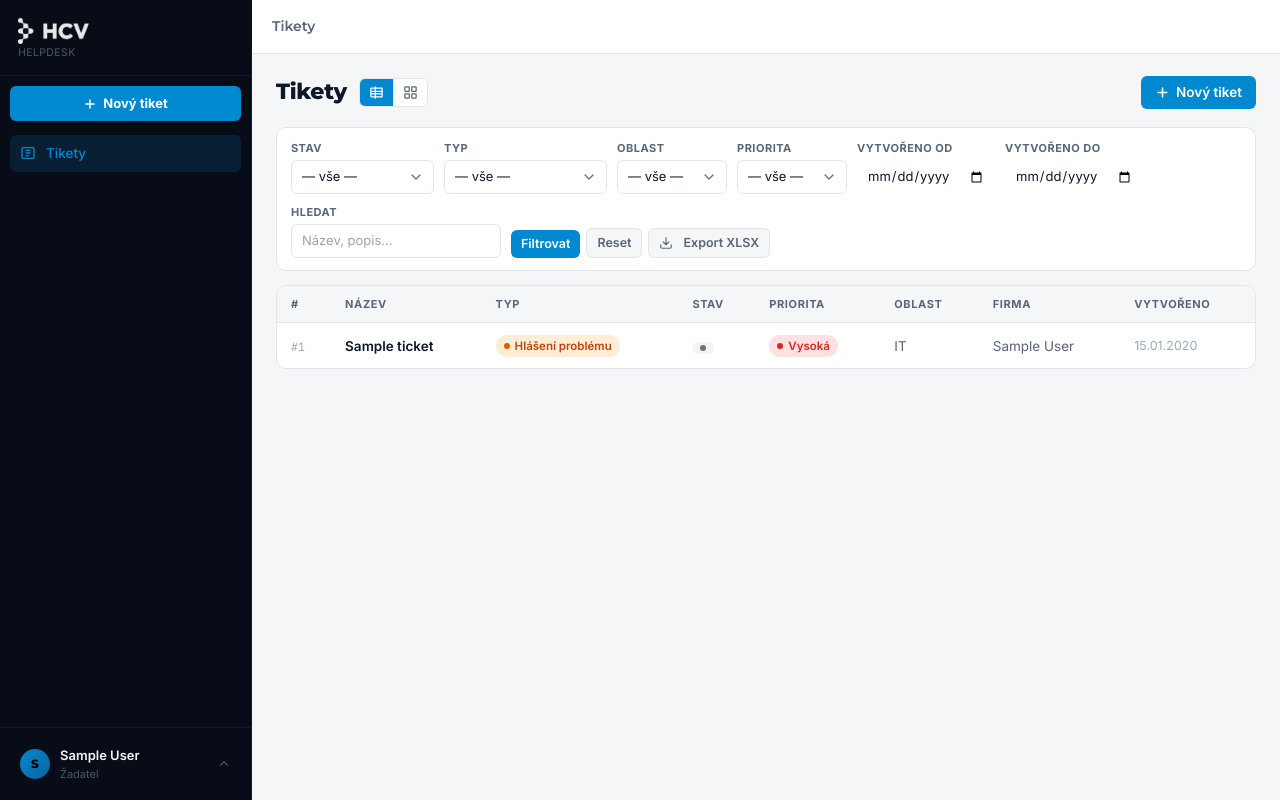
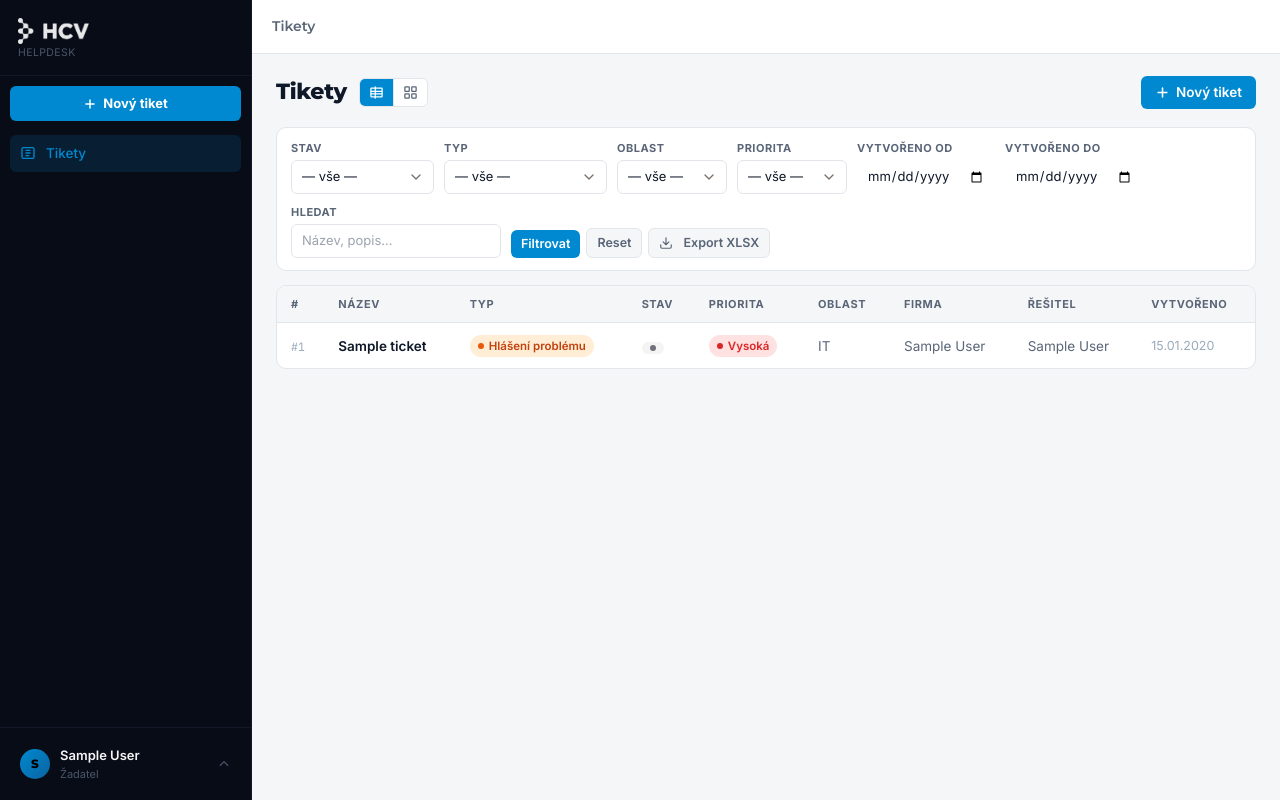
Before and after one commit to TomasHutyra/HCV-Helpdesk, a Django app: page /tickets/ in a window 1280 px wide. Run offline with Django 5.2, Linux system fonts and the light colour scheme; a user stored in the database is signed in; data comes from the database, SQL or seed files in the repository; tables that the repository leaves empty hold one stand-in row (values such as "Sample post"); parts of the project's set-up code (start-up, migrations or seed data) failed here and were passed over; some libraries are stand-ins or nearby versions.

Commit message:
feat: sloupec řešitel ve všech přehledech tiketů
Sloupec „Řešitel" je nyní viditelný pro všechny role (dříve jen správce).
Export XLSX nově vždy obsahuje sloupec Řešitel.
Pohled karet doplněn o jméno řešitele (pokud přiřazen).

Co-Authored-By: Claude Sonnet 4.6 <noreply@anthropic.com>

```diff
--- a/apps/tickets/views.py
+++ b/apps/tickets/views.py
@@ -221,7 +221,7 @@ class TicketExportView(LoginRequiredMixin, View):
         qs = _apply_ticket_filters(qs, request.GET, user)
 
         show_hours = user.has_role(UserRole.MANAGER, UserRole.RESOLVER, UserRole.SALES, UserRole.ADMIN)
-        show_resolver = user.has_role(UserRole.MANAGER, UserRole.ADMIN)
+        show_resolver = True
 
         if show_hours:
             qs = qs.annotate(hours_sum=db_models.Sum('time_logs__hours'))
--- a/templates/tickets/ticket_list.html
+++ b/templates/tickets/ticket_list.html
@@ -96,7 +96,7 @@
           <th>{% trans "Priorita" %}</th>
           <th>{% trans "Oblast" %}</th>
           <th>{% trans "Firma" %}</th>
-          {% if is_manager %}<th>{% trans "Řešitel" %}</th>{% endif %}
+          <th>{% trans "Řešitel" %}</th>
           {% if show_hours %}<th style="text-align:right">{% trans "Hodiny" %}</th>{% endif %}
           <th>{% trans "Vytvořeno" %}</th>
         </tr>
@@ -111,13 +111,13 @@
           <td>{% include 'tickets/partials/priority_badge.html' with ticket=ticket %}</td>
           <td class="ticket-muted">{{ ticket.area.name|default:'—' }}</td>
           <td class="ticket-muted">{{ ticket.company.name }}</td>
-          {% if is_manager %}<td class="ticket-muted">{{ ticket.resolver|default:'—' }}</td>{% endif %}
+          <td class="ticket-muted">{{ ticket.resolver|default:'—' }}</td>
           {% if show_hours %}<td class="ticket-hours">{% if ticket.hours_sum %}{{ ticket.hours_sum }} h{% else %}—{% endif %}</td>{% endif %}
           <td class="ticket-date">{{ ticket.created_at|date:"d.m.Y" }}</td>
         </tr>
         {% empty %}
         <tr>
-          <td colspan="9" style="padding:32px;text-align:center;color:var(--c-text-light);font-size:13.5px">
+          <td colspan="10" style="padding:32px;text-align:center;color:var(--c-text-light);font-size:13.5px">
             {% trans "Žádné tikety neodpovídají filtru." %}
           </td>
         </tr>
@@ -140,6 +140,7 @@
         {% include 'tickets/partials/status_badge.html' with ticket=ticket %}
         {% include 'tickets/partials/priority_badge.html' with ticket=ticket %}
         <span class="ticket-card-company">{{ ticket.company.name }}</span>
+        {% if ticket.resolver %}<span class="ticket-card-company">{{ ticket.resolver }}</span>{% endif %}
       </div>
     </a>
     {% empty %}
```
Also changed, not shown: 1 other file.
